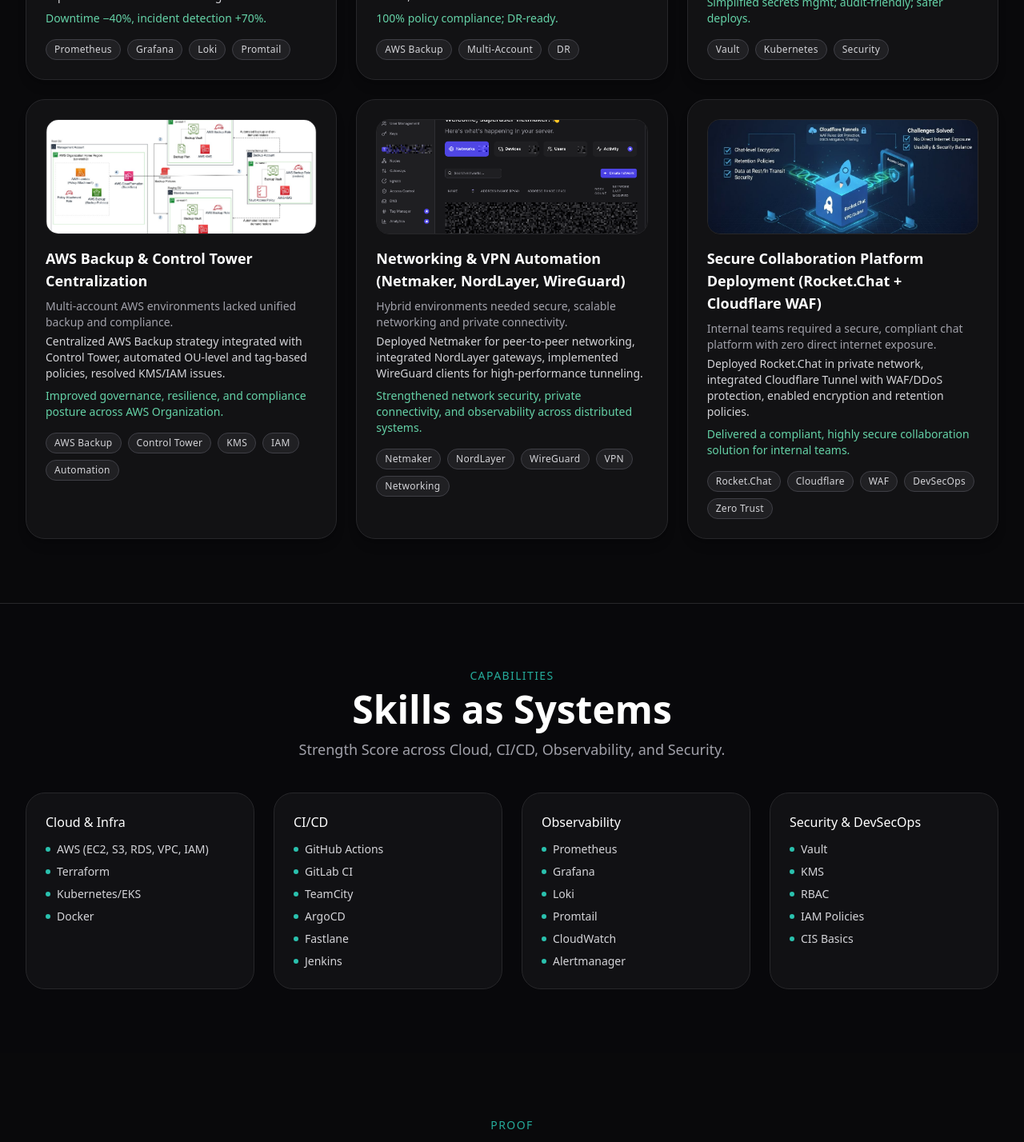
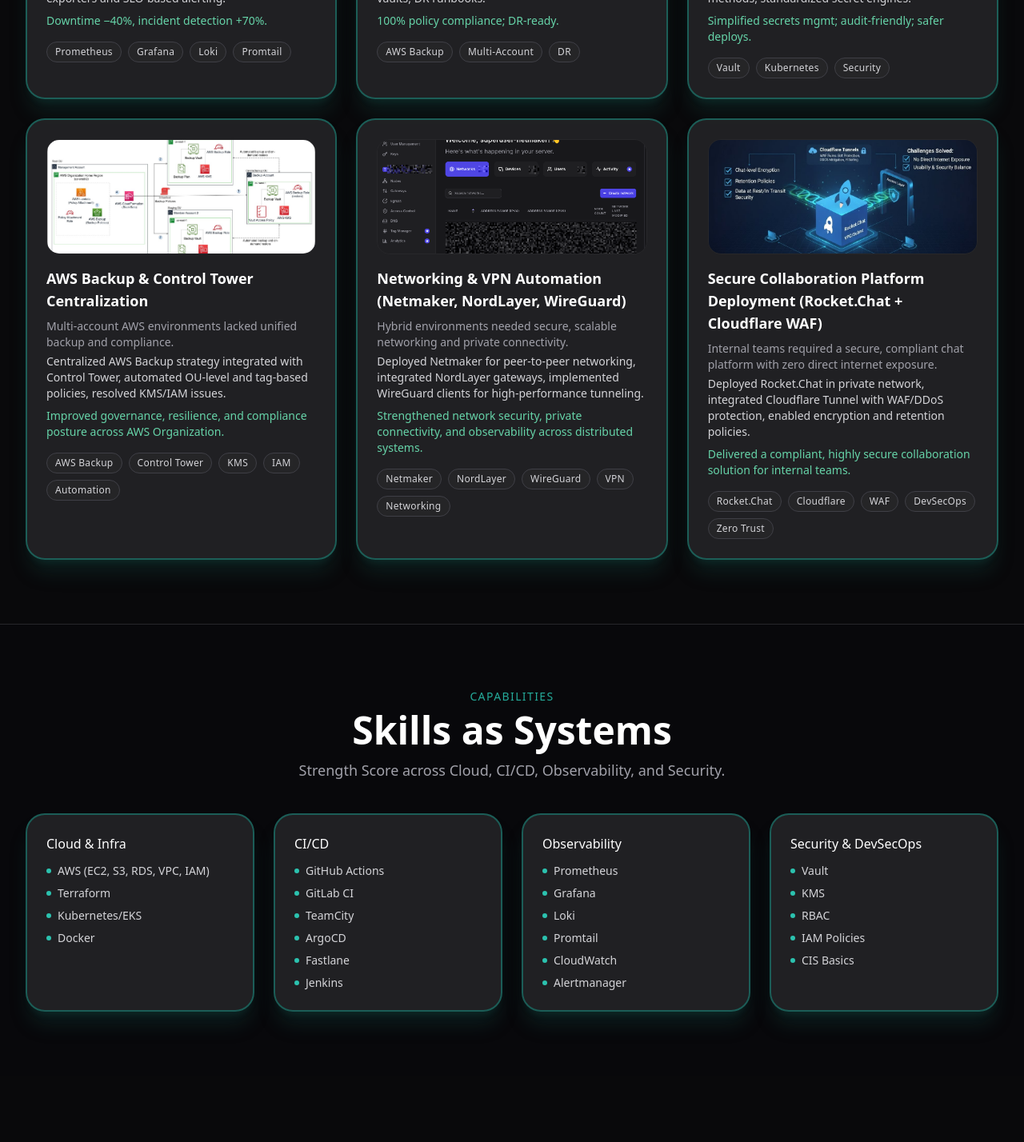
Before and after one commit to vijayshuklaHL/vijayshuklahl.github.io, a React (Vite) app: page / in a window 1280 px wide. Shown: the part 2360-3788 px from the top of the page at 80% size. Built offline with nearby package versions, Linux system fonts and the light colour scheme.

Commit message:
updated coloring scheme

```diff
--- a/src/App.tsx
+++ b/src/App.tsx
@@ -448,7 +448,7 @@ const Projects = () => (
             key={i}
             href={p.href}
             whileHover={{ y: -4 }}
-            className="group rounded-3xl border border-zinc-800 bg-zinc-900/60 p-6 hover:border-zinc-700 hover:bg-zinc-900/80 transition shadow-lg"
+            className="group rounded-3xl border-2 border-teal-500/40 bg-zinc-800/80 p-6 hover:border-teal-400 hover:bg-zinc-800/90 transition shadow-xl shadow-teal-900/30"
           >
             {/* Media per-project with graceful fallback */}
             <div className="h-36 w-full rounded-2xl border border-zinc-800 mb-4 overflow-hidden bg-gradient-to-br from-zinc-800 to-zinc-900">
@@ -499,7 +499,7 @@ const Skills = () => (
           { name: "Observability", items: ["Prometheus", "Grafana", "Loki", "Promtail", "CloudWatch", "Alertmanager"] },
           { name: "Security & DevSecOps", items: ["Vault", "KMS", "RBAC", "IAM Policies", "CIS Basics"] },
         ].map((col) => (
-          <div key={col.name} className="group relative rounded-3xl bg-zinc-900/60 border border-zinc-800 p-6 transition-all duration-300 hover:scale-105 hover:shadow-[0_0_20px_rgba(0,255,255,0.5)] overflow-hidden">
+          <div key={col.name} className="group relative rounded-3xl bg-zinc-800/80 border-2 border-teal-500/40 p-6 transition-all duration-300 hover:scale-105 hover:shadow-[0_0_24px_rgba(20,184,166,0.18)] overflow-hidden shadow-xl shadow-teal-900/30">
             {/* Shine effect */}
             <div className="absolute top-0 -inset-full h-full w-1/2 z-5 block transform -skew-x-12 bg-gradient-to-r from-transparent to-white opacity-40 group-hover:animate-shine" />
 
@@ -801,7 +801,7 @@ const Showcase = () => {
                   transition={{ type: "spring", stiffness: 300, damping: 30 }}
                 >
                   <div
-                    className="rounded-3xl bg-zinc-900/80 border border-zinc-700/50 backdrop-blur-sm p-6 shadow-2xl"
+                    className="rounded-3xl bg-zinc-800/80 border-2 border-teal-500/40 backdrop-blur-sm p-6 shadow-xl shadow-teal-900/30"
                     style={{
                       transform: `perspective(1000px) rotateY(${rotateY}deg)`,
                     }}
@@ -933,7 +933,7 @@ const Testimonials = () => (
         ].map((t, i) => (
           <div
             key={i}
-            className="rounded-3xl border border-zinc-800 bg-zinc-900/60 p-6 hover:border-zinc-700 hover:bg-zinc-900/80 transition"
+            className="rounded-3xl border-2 border-teal-500/40 bg-zinc-800/80 p-6 hover:border-teal-400 hover:bg-zinc-800/90 hover:shadow-xl transition shadow-xl shadow-teal-900/30"
           >
             <p className="text-zinc-200">“{t.quote}”</p>
             <p className="mt-4 text-zinc-400 text-sm">— {t.author}</p>
@@ -941,7 +941,7 @@ const Testimonials = () => (
         ))}
 
         {/* LinkedIn testimonial card */}
-        <div className="rounded-3xl border border-zinc-800 bg-zinc-900/60 p-6 hover:border-zinc-700 hover:bg-zinc-900/80 transition">
+  <div className="rounded-3xl border-2 border-teal-500/40 bg-zinc-800/80 p-6 hover:border-teal-400 hover:bg-zinc-800/90 hover:shadow-xl transition shadow-xl shadow-teal-900/30">
           <a
             href="https://www.linkedin.com/posts/thinksys-inc_employeerecognition-devops-automation-activity-7374064774873014272-9KfY?utm_source=share&utm_medium=member_desktop&rcm=ACoAADgsKlgBaJpuJGJra0UVSFys5jcP7EwPiYM"
             target="_blank"
@@ -989,7 +989,7 @@ const AwardsCerts = () => (
     <div className="max-w-7xl mx-auto px-4 md:px-6 lg:px-8">
       <SectionHeader kicker="Recognition" title="Awards & Certifications" />
       <div className="grid md:grid-cols-2 gap-6 mb-10">
-        <div className="rounded-3xl border border-zinc-800 bg-zinc-900/60 p-6">
+  <div className="rounded-3xl border-2 border-teal-500/40 bg-zinc-800/80 p-6 shadow-xl shadow-teal-900/30">
           <h4 className="text-white font-medium mb-2">Awards</h4>
           <ul className="text-zinc-300 text-sm list-disc ml-5 space-y-1">
             <li>Customer Delight Award for successful PoCs and client satisfaction.</li>
@@ -1004,7 +1004,7 @@ const AwardsCerts = () => (
             href={cert.link}
             target="_blank"
             rel="noopener noreferrer"
-            className="group block rounded-3xl border border-zinc-800 bg-zinc-900/60 p-4 hover:border-teal-400 hover:shadow-lg transition"
+            className="group block rounded-3xl border-2 border-teal-500/40 bg-zinc-800/80 p-4 hover:border-teal-400 hover:shadow-xl hover:bg-zinc-800/90 transition shadow-xl shadow-teal-900/30"
           >
             <div className="h-40 w-full rounded-xl overflow-hidden bg-zinc-800 flex items-center justify-center mb-4">
               <img
@@ -1079,7 +1079,7 @@ const Contact = () => (
              icon: "🚀"
            }
          ].map((service, i) => (
-           <div key={i} className="group relative rounded-3xl border border-zinc-800 bg-zinc-900/60 p-6 transition-all duration-300 hover:scale-105 hover:shadow-[0_0_20px_rgba(0,255,255,0.5)] overflow-hidden">
+           <div key={i} className="group relative rounded-3xl border-2 border-teal-500/40 bg-zinc-800/80 p-6 transition-all duration-300 hover:scale-105 hover:border-teal-400 hover:bg-zinc-800/90 hover:shadow-[0_0_24px_rgba(20,184,166,0.18)] overflow-hidden shadow-xl shadow-teal-900/30">
              {/* Shine effect */}
              <div className="absolute top-0 -inset-full h-full w-1/2 z-5 block transform -skew-x-12 bg-gradient-to-r from-transparent to-white opacity-40 group-hover:animate-shine" />
              <div className="relative z-10 text-center">
```
